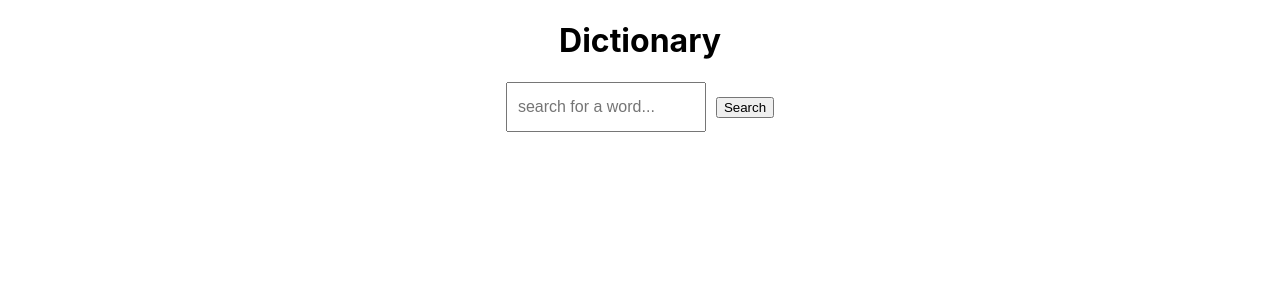
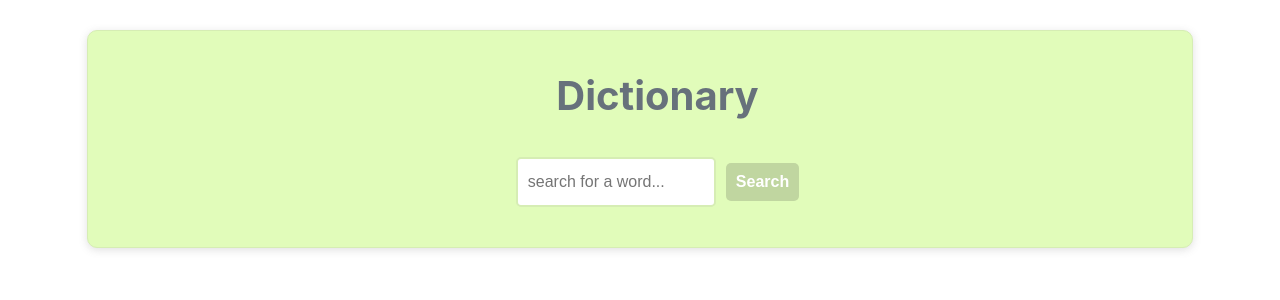
Before and after one commit to sparrow2100/dictionary-project, a React (Create React App) app: page / in a window 1280 px wide. Shown: the top 300 px of the page. Built offline with nearby package versions, Linux system fonts and the light colour scheme.

Commit message:
added basic styling

```diff
--- a/src/App.css
+++ b/src/App.css
@@ -1,7 +1,22 @@
+* {
+  color: #5a6275;
+}
+
 .App {
   width: 80%;
   margin: 0 auto;
   text-align: center;
+  background: #e1fcba;
+  border-radius: 10px;
+  padding: 40px;
+  margin-top: 30px;
+  border: 1px solid #d6edb4;
+  margin-bottom: 30px;
+  box-shadow: rgba(99, 99, 99, 0.2) 0px 2px 8px 0px;
+}
+
+.content {
+  margin-left: 35px;
 }
 
 .search {
@@ -9,6 +24,8 @@
   height: 50px;
   padding-left: 10px;
   font-size: 16px;
+  border-radius: 5px;
+  border: 2px solid #d6edb4;
 }
 
 .results {
@@ -18,4 +35,86 @@
 
 .button {
   margin-left: 10px;
+  background-color: #c0d6a0;
+  border: none;
+  padding: 10px;
+  font-size: 16px;
+  border-radius: 5px;
+  color: white;
+  font-weight: bold;
 }
+
+.button:hover {
+  cursor: pointer;
+}
+
+h1 {
+  font-size: 40px;
+  padding-top: 0px;
+  margin-top: 0px;
+  padding-bottom: 10px;
+  opacity: 0.9;
+  color: #5a6275;
+}
+
+h2 {
+  font-size: 40px;
+  opacity: 0.9;
+  margin-bottom: 10px;
+  text-decoration: underline;
+}
+
+a {
+  text-decoration: none;
+  background-color: white;
+  padding: 10px;
+  padding-left: 15px;
+  padding-right: 15px;
+  border-radius: 4px;
+  height: 35px;
+  margin-left: 15px;
+  border: 1.5px solid #d6edb4;
+  margin-top: 15px;
+}
+
+a:hover {
+  background-color: #d6edb4;
+  transition: all 200ms ease-in-out;
+}
+
+.pronunciation {
+  opacity: 0.5;
+}
+
+h3 {
+  font-size: 30px;
+  opacity: 0.8;
+  margin-top: 0px;
+}
+
+p {
+  font-size: 20px;
+}
+
+li {
+  font-size: 20px;
+}
+
+.phonetics {
+  display: flex;
+}
+
+.infoOne {
+  background-color: #fafff3;
+  padding: 15px;
+  border-radius: 5px;
+  border: 1px solid #d6edb4;
+  margin-bottom: 40px;
+}
+
+.synonyms {
+  background-color: #fafff3;
+  padding: 15px;
+  border-radius: 5px;
+  border: 1px solid #d6edb4;
+}
--- a/src/Results.js
+++ b/src/Results.js
@@ -7,11 +7,14 @@ export default function Results(props) {
     return (
       <div className="results">
         <h2>{props.results.word}</h2>
+        <div className="infoOne">
           <h3>{props.results.meanings[0].partOfSpeech}</h3>
           <div className="phonetics">
-          <p>{props.results.phonetic}</p>
+            <p className="pronunciation">{props.results.phonetic}</p>
             <a
-            href={props.results.phonetics.find((p) => p.audio.length > 0).audio}
+              href={
+                props.results.phonetics.find((p) => p.audio.length > 0).audio
+              }
               target="_blank"
               rel="noreferrer"
             >
@@ -20,6 +23,7 @@ export default function Results(props) {
           </div>
 
           <p>{props.results.meanings[0].definitions[0].definition}</p>
+        </div>
         <Synonyms synonyms={props.results.meanings[0].synonyms} />
       </div>
     );
--- a/src/Search.js
+++ b/src/Search.js
@@ -24,6 +24,7 @@ export default function Search() {
 
   return (
     <div className="App">
+      <div className="content">
         <h1>Dictionary</h1>
         <form onSubmit={getUrl}>
           <input
@@ -38,5 +39,6 @@ export default function Search() {
         </form>
         <Results results={results} />
       </div>
+    </div>
   );
 }
--- a/src/Synonyms.js
+++ b/src/Synonyms.js
@@ -14,6 +14,6 @@ export default function Synonyms(props) {
       </div>
     );
   } else {
-    return null;
+    return <p>N/A</p>;
   }
 }
```
Lines whose indentation alone changed are shown as unchanged.
